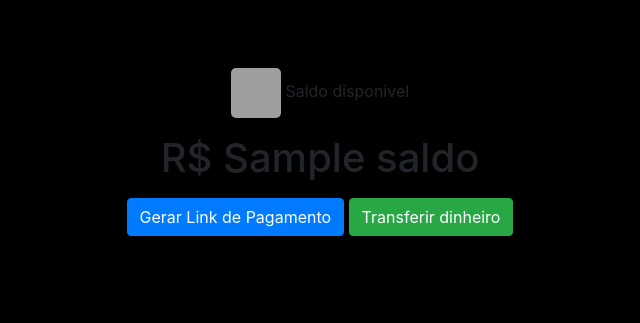
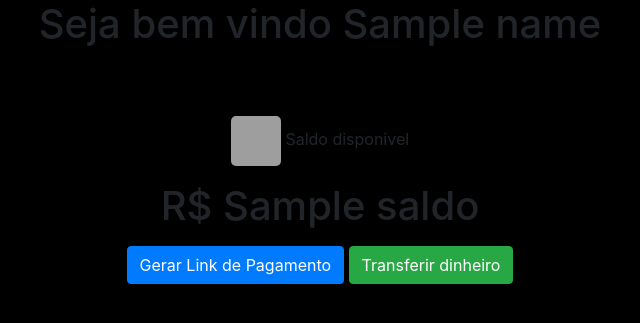
Before and after one commit to whzinn/saldata, a Flask app: template templates/inicio.html in a window 1280 px wide. Shown: the top 323 px of the page, without its empty margins (320-960 px from the left). Run offline with Flask 2, Linux system fonts and the light colour scheme; the template is opened without the code that fills it: most values are stand-ins (such as "Sample title", 1, 10 or a date in 2020); some libraries are stand-ins or nearby versions; grey boxes are pictures that could not be loaded.

Commit message:
Update inicio.html

```diff
--- a/templates/inicio.html
+++ b/templates/inicio.html
@@ -19,7 +19,7 @@
     </style>
 </head>
 <body>
-
+<h1>Seja bem vindo {{name}}</h1>
 <div class="container mt-5">
 
     <div class="row">
```
